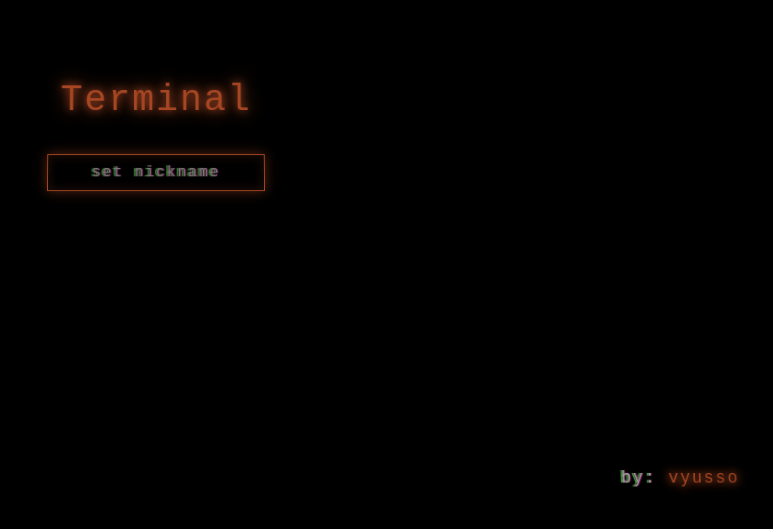
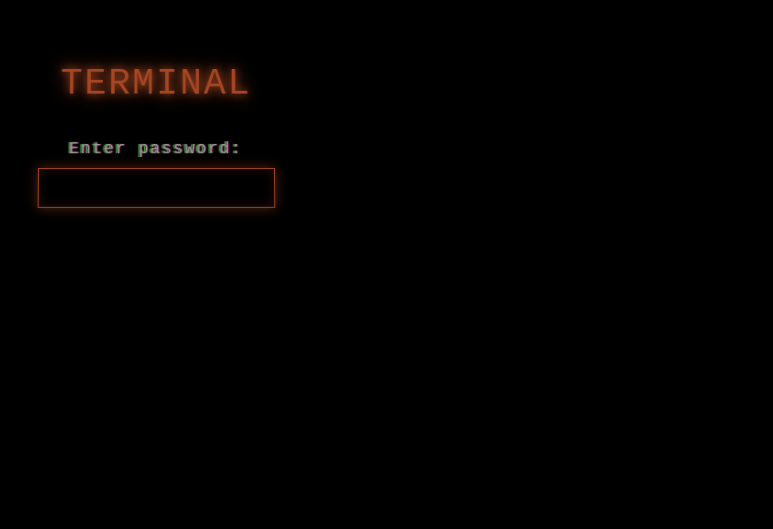
Before and after one commit to vyusso/terminal, a Next.js app: page / in a window 1280 px wide. Shown: the part 267-796 px from the top of the page, without its empty margins (484-1257 px from the left). Built offline with nearby package versions, Linux system fonts and the light colour scheme.

Commit message:
added nickname screen, fixed bugs with mkdir, thats about it

```diff
--- a/app/components/LandingPage.tsx
+++ b/app/components/LandingPage.tsx
@@ -38,6 +38,11 @@ export default function LandingPage({ onNicknameSet }: LandingPageProps) {
 
     if (nickname.length < 2 || nickname.length > 20) {
       setError("Nickname must be between 2 and 20 characters");
+      return;
+    }
+
+    if (nickname.includes(" ")) {
+      setError("Nickname cannot contain spaces");
       return;
     }
 
--- /dev/null
+++ b/app/components/NicknameScreen.tsx
@@ -0,0 +1,153 @@
+"use client";
+
+import { useState } from "react";
+
+interface NicknameScreenProps {
+  onNicknameSet: (nickname: string) => void;
+}
+
+/**
+ * NicknameScreen Component
+ *
+ * CLI-style screen for setting nickname.
+ * Only shown if no nickname exists in localStorage.
+ *
+ * Features:
+ * - Terminal-style interface with prompt and cursor
+ * - Real-time typing display in command line
+ * - Hidden input field for capturing keystrokes
+ * - Click-to-refocus functionality
+ * - Nickname validation (2-20 characters)
+ * - Local storage and API persistence
+ * - Error handling and loading states
+ */
+export default function NicknameScreen({ onNicknameSet }: NicknameScreenProps) {
+  // State for nickname input value
+  const [nickname, setNickname] = useState("");
+
+  // State for displaying validation errors
+  const [error, setError] = useState("");
+
+  // State for showing loading/saving status
+  const [isLoading, setIsLoading] = useState(false);
+
+  /**
+   * Handles nickname submission and validation
+   * Saves to localStorage and API, then proceeds to terminal
+   */
+  const handleSubmit = async (e: React.FormEvent) => {
+    e.preventDefault();
+    setIsLoading(true);
+    setError("");
+
+    const trimmedNickname = nickname.trim();
+
+    // Validate nickname length (minimum 2 characters)
+    if (trimmedNickname.length < 2) {
+      setError("Nickname must be at least 2 characters");
+      setIsLoading(false);
+      return;
+    }
+
+    // Validate nickname length (maximum 20 characters)
+    if (trimmedNickname.length > 20) {
+      setError("Nickname must be less than 20 characters");
+      setIsLoading(false);
+      return;
+    }
+
+    try {
+      // Save nickname to localStorage for persistence
+      localStorage.setItem("terminal_nickname", trimmedNickname);
+
+      // Save to API for future database integration
+      await fetch("/api/save-nickname", {
+        method: "POST",
+        headers: {
+          "Content-Type": "application/json",
+        },
+        body: JSON.stringify({ nickname: trimmedNickname }),
+      });
+
+      // Proceed to terminal with the new nickname
+      onNicknameSet(trimmedNickname);
+    } catch (error) {
+      console.error("Failed to save nickname:", error);
+      // Still proceed even if API fails (localStorage is the primary storage)
+      onNicknameSet(trimmedNickname);
+    }
+  };
+
+  /**
+   * Handles key press events on the hidden input field
+   * Allows submission via Enter key
+   */
+  const handleKeyPress = (e: React.KeyboardEvent) => {
+    if (e.key === "Enter") {
+      handleSubmit(e as any);
+    }
+  };
+
+  /**
+   * Refocuses the hidden input field when clicking anywhere in the terminal
+   * This mimics real terminal behavior where clicking anywhere brings back focus
+   */
+  const handleContainerClick = () => {
+    // Find and refocus the hidden input field
+    const input = document.querySelector(
+      'input[type="text"]'
+    ) as HTMLInputElement;
+    if (input) {
+      input.focus();
+    }
+  };
+
+  return (
+    <div className="terminal-container" onClick={handleContainerClick}>
+      {/* Main terminal line with prompt and command */}
+      <div className="terminal-line">
+        {/* Terminal prompt (system@terminal:~$) */}
+        <span className="prompt">
+          <span className="username">system</span>@terminal:~$
+        </span>
+
+        {/* Command line showing the nickname input with cursor */}
+        <span className="command">
+          Enter a nickname: {nickname}
+          <span className="cursor">|</span>
+        </span>
+      </div>
+
+      {/* Error message displayed as terminal output */}
+      {error && (
+        <div className="terminal-line">
+          <span className="output error">{error}</span>
+        </div>
+      )}
+
+      {/* Loading message displayed as terminal output */}
+      {isLoading && (
+        <div className="terminal-line">
+          <span className="output">Setting nickname...</span>
+        </div>
+      )}
+
+      {/* Hidden input field for capturing keystrokes */}
+      <input
+        type="text"
+        value={nickname}
+        onChange={(e) => setNickname(e.target.value)}
+        onKeyPress={handleKeyPress}
+        autoFocus
+        disabled={isLoading}
+        style={{
+          position: "absolute",
+          top: "0",
+          left: "-9999px",
+          opacity: 0,
+          pointerEvents: "none",
+        }}
+      />
+    </div>
+  );
+}
--- /dev/null
+++ b/app/components/PasswordScreen.tsx
@@ -0,0 +1,128 @@
+"use client";
+
+import { useState } from "react";
+
+interface PasswordScreenProps {
+  onPasswordCorrect: () => void;
+}
+
+/**
+ * PasswordScreen Component
+ *
+ * First screen users see when loading the app.
+ * Requires correct password to proceed to the next step.
+ *
+ * Features:
+ * - Password validation (hardcoded to "qwerty")
+ * - Error handling for incorrect passwords
+ * - Loading state during authentication
+ * - Auto-focus on input field
+ * - Enter key submission
+ */
+export default function PasswordScreen({
+  onPasswordCorrect,
+}: PasswordScreenProps) {
+  // State for password input value
+  const [password, setPassword] = useState("");
+
+  // State for displaying error messages
+  const [error, setError] = useState("");
+
+  // State for showing loading/authenticating status
+  const [isLoading, setIsLoading] = useState(false);
+
+  /**
+   * Handles form submission when user presses Enter
+   * Validates password and triggers appropriate callbacks
+   */
+  const handleSubmit = (e: React.FormEvent) => {
+    e.preventDefault();
+    setIsLoading(true);
+    setError("");
+
+    // Simulate a brief delay for better UX (feels more realistic)
+    setTimeout(() => {
+      if (password === "qwerty") {
+        // Password is correct - proceed to next step
+        onPasswordCorrect();
+      } else {
+        // Password is incorrect - show error and clear input
+        setError("Incorrect password");
+        setPassword("");
+      }
+      setIsLoading(false);
+    }, 300);
+  };
+
+  /**
+   * Handles key press events on the password input
+   * Allows submission via Enter key
+   */
+  const handleKeyPress = (e: React.KeyboardEvent) => {
+    if (e.key === "Enter") {
+      handleSubmit(e as any);
+    }
+  };
+
+  return (
+    <div className="landing-page">
+      <div className="landing-content">
+        {/* Terminal title */}
+        <h1 className="landing-title">TERMINAL</h1>
+
+        {/* Password input form */}
+        <form onSubmit={handleSubmit} className="password-form">
+          {/* Password prompt with input field */}
+          <div className="password-prompt">
+            <span className="prompt-text">Enter password:</span>
+            <input
+              type="password"
+              value={password}
+              onChange={(e) => setPassword(e.target.value)}
+              onKeyPress={handleKeyPress}
+              className="password-input"
+              placeholder=""
+              autoFocus
+              disabled={isLoading}
+            />
+          </div>
+
+          {/* Error message display */}
+          {error && (
+            <div
+              className="error-message"
+              style={{
+                position: "absolute",
+                top: "100%",
+                left: "50%",
+                transform: "translateX(-50%)",
+                width: "300px",
+                textAlign: "center",
+              }}
+            >
+              {error}
+            </div>
+          )}
+
+          {/* Loading state display */}
+          {isLoading && (
+            <div
+              className="loading-text"
+              style={{
+                position: "absolute",
+                top: "100%",
+                left: "50%",
+                transform: "translateX(-50%)",
+                width: "300px",
+                textAlign: "center",
+                marginTop: "10px",
+              }}
+            >
+              Authenticating...
+            </div>
+          )}
+        </form>
+      </div>
+    </div>
+  );
+}
--- a/app/globals.css
+++ b/app/globals.css
@@ -304,6 +304,8 @@ a {
   opacity: 0.8;
 }
 
+/* Password and Nickname Form Styles */
+.password-form,
 .nickname-form {
   display: flex;
   flex-direction: column;
@@ -312,13 +314,17 @@ a {
   position: relative;
 }
 
-.input-group {
+.input-group,
+.password-prompt,
+.nickname-prompt {
   display: flex;
+  flex-direction: column;
   align-items: center;
   gap: 8px;
   font-size: 1.1em;
 }
 
+.password-input,
 .nickname-input {
   background: transparent;
   border: 1px solid #eee;
@@ -338,12 +344,14 @@ a {
   transition: all 0.3s cubic-bezier(0.4, 0, 0.2, 1);
 }
 
+.password-input:focus,
 .nickname-input:focus {
   box-shadow: 0 0 12px rgba(255, 107, 53, 0.5),
     inset 0 0 12px rgba(255, 107, 53, 0.2);
   border-color: #ff6b35;
 }
 
+.password-input::placeholder,
 .nickname-input::placeholder {
   color: #ccc;
   opacity: 0.9;
@@ -351,7 +359,7 @@ a {
 
 .error-message {
   color: #ff6b6b;
-  font-size: 0.8em;
+  font-size: 1.1em;
   text-shadow: 0 0 5px #ff6b6b;
   position: absolute;
   top: 100%;
@@ -370,7 +378,7 @@ a {
 }
 
 .loading-text {
-  font-size: 1em;
+  font-size: 1.1em;
   color: #ff6b35;
   text-shadow: 0 0 10px #ff6b35;
 }
--- a/app/page.tsx
+++ b/app/page.tsx
@@ -4,7 +4,8 @@ import { useTerminal } from "./hooks/useTerminal";
 import TerminalLine from "./components/TerminalLine";
 import TerminalInput from "./components/TerminalInput";
 import AsciiArt from "./components/AsciiArt";
-import LandingPage from "./components/LandingPage";
+import PasswordScreen from "./components/PasswordScreen";
+import NicknameScreen from "./components/NicknameScreen";
 import dynamic from "next/dynamic";
 import { useEffect, useRef, useState } from "react";
 
@@ -12,7 +13,7 @@ import { useEffect, useRef, useState } from "react";
 const Clock = dynamic(() => import("./components/Clock"), {
   ssr: false,
   loading: () => (
-    <div className="clock">
+    <div className="clock" suppressHydrationWarning={true}>
       <div className="clock-time">--:--:--</div>
       <div className="clock-date">-- -- --</div>
     </div>
@@ -28,20 +29,28 @@ const AudioPlayer = dynamic(() => import("./components/AudioPlayer"), {
 /**
  * Main Terminal Page Component
  *
- * This is the root component that renders the entire terminal interface.
- * It manages the terminal state using the useTerminal hook and handles
- * the display of all terminal lines and the input component.
+ * Orchestrates the entire terminal application flow:
+ * 1. Password Screen (always first)
+ * 2. Nickname Screen (if no nickname exists)
+ * 3. Main Terminal (after authentication and nickname setup)
  *
  * Features:
- * - Landing page for nickname setup
- * - Displays all terminal output lines
- * - Shows the command input at the bottom
- * - Auto-scrolls to the bottom when new content is added
- * - Provides a complete terminal experience
+ * - Multi-step authentication flow
+ * - Dynamic nickname-based terminal
+ * - Real-time clock and audio controls
+ * - ASCII art display
+ * - Auto-scrolling terminal output
+ * - Persistent user sessions
  */
 export default function Home() {
+  // State for user's nickname (null if not set)
   const [nickname, setNickname] = useState<string | null>(null);
+
+  // State for loading/initialization status
   const [isLoading, setIsLoading] = useState(true);
+
+  // State for password authentication status
+  const [passwordCorrect, setPasswordCorrect] = useState(false);
 
   // Get all terminal functionality from the custom hook
   const { lines, currentDirectory, currentPrompt, executeCommand, history } =
@@ -61,26 +70,51 @@ export default function Home() {
   }, [lines]);
 
   /**
-   * Handle nickname setup
+   * Handles successful password authentication
+   * Checks for existing nickname and proceeds accordingly
+   */
+  const handlePasswordCorrect = () => {
+    setPasswordCorrect(true);
+
+    // Check if user already has a nickname saved
+    const savedNickname = localStorage.getItem("terminal_nickname");
+    if (savedNickname) {
+      // User has existing nickname - go straight to terminal
+      setNickname(savedNickname);
+      setIsLoading(false);
+    }
+    // If no nickname exists, the nickname screen will be shown
+  };
+
+  /**
+   * Handles nickname setup completion
+   * Proceeds to the main terminal with the new nickname
    */
   const handleNicknameSet = (newNickname: string) => {
     setNickname(newNickname);
     setIsLoading(false);
   };
 
-  // Show landing page if no nickname is set
-  if (isLoading || !nickname) {
-    return <LandingPage onNicknameSet={handleNicknameSet} />;
+  // Step 1: Show password screen first (always required)
+  if (!passwordCorrect) {
+    return <PasswordScreen onPasswordCorrect={handlePasswordCorrect} />;
   }
 
+  // Step 2: Show nickname screen if password is correct but no nickname exists
+  if (passwordCorrect && !nickname) {
+    return <NicknameScreen onNicknameSet={handleNicknameSet} />;
+  }
+
+  // Step 3: Show main terminal (after password and nickname are set)
   return (
     <>
       {/* Clock component in top right */}
       <Clock />
 
-      {/* Audio player component */}
+      {/* Audio player component in bottom right */}
       <AudioPlayer />
 
+      {/* Main terminal container */}
       <div
         ref={terminalRef}
         className="terminal-container"
@@ -95,7 +129,7 @@ export default function Home() {
             key={`${line.timestamp}-${index}`}
             line={line}
             currentDirectory={currentDirectory}
-            nickname={nickname}
+            nickname={nickname!}
           />
         ))}
 
@@ -105,7 +139,7 @@ export default function Home() {
           history={history}
           currentPrompt={currentPrompt}
           currentDirectory={currentDirectory}
-          nickname={nickname}
+          nickname={nickname!}
         />
       </div>
     </>
--- a/app/utils/commands.ts
+++ b/app/utils/commands.ts
@@ -231,7 +231,7 @@ const executeMkdir = (args: string[], state: TerminalState): CommandResult => {
   if (existingChild) {
     return {
       output: [],
-      error: `mkdir: cannot create directory '${dirName}': File exists`,
+      error: `mkdir: cannot create directory '${dirName}': Directory already exists`,
     };
   }
 
```
Also changed, not shown: app/hooks/useTerminal.ts (+13 -1 lines).
